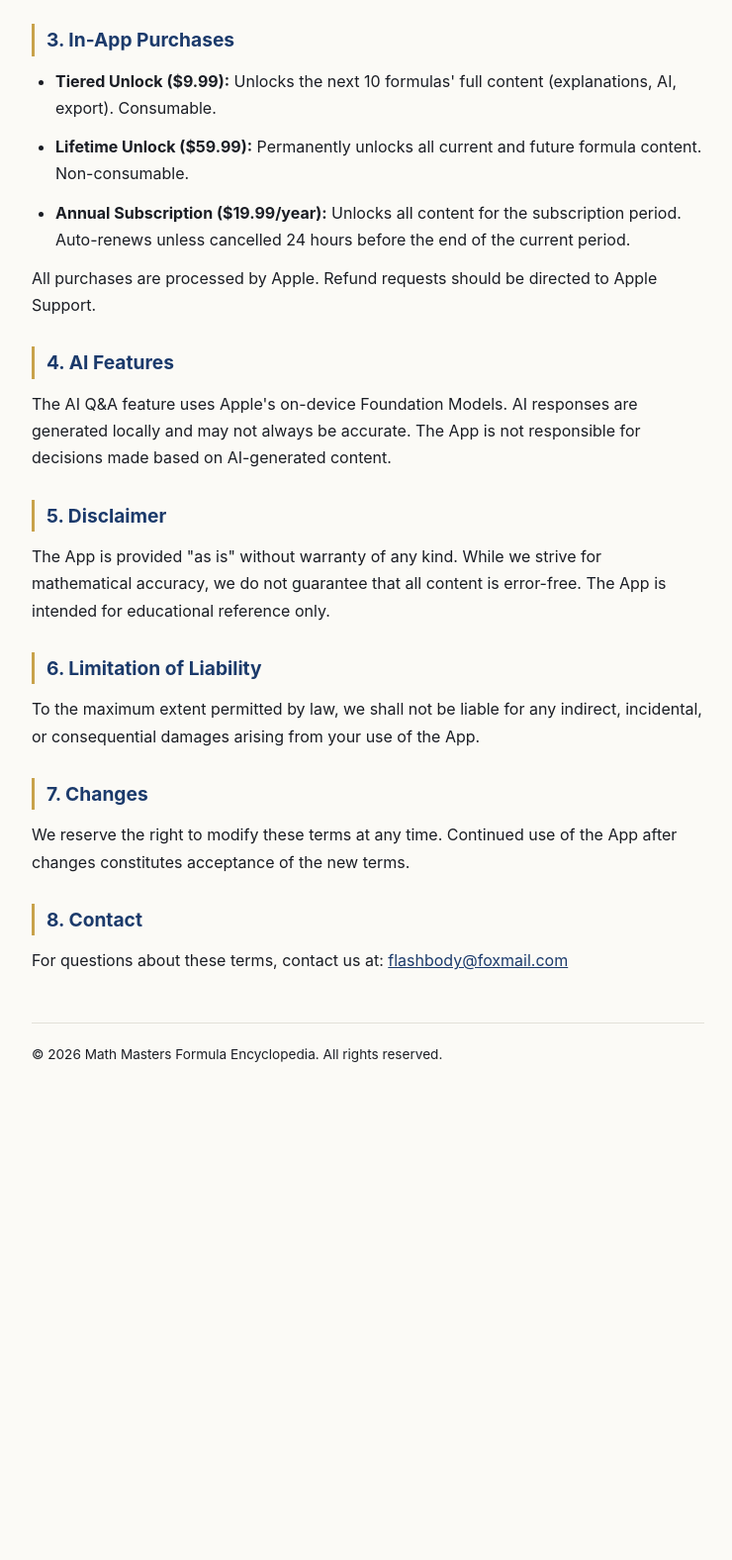
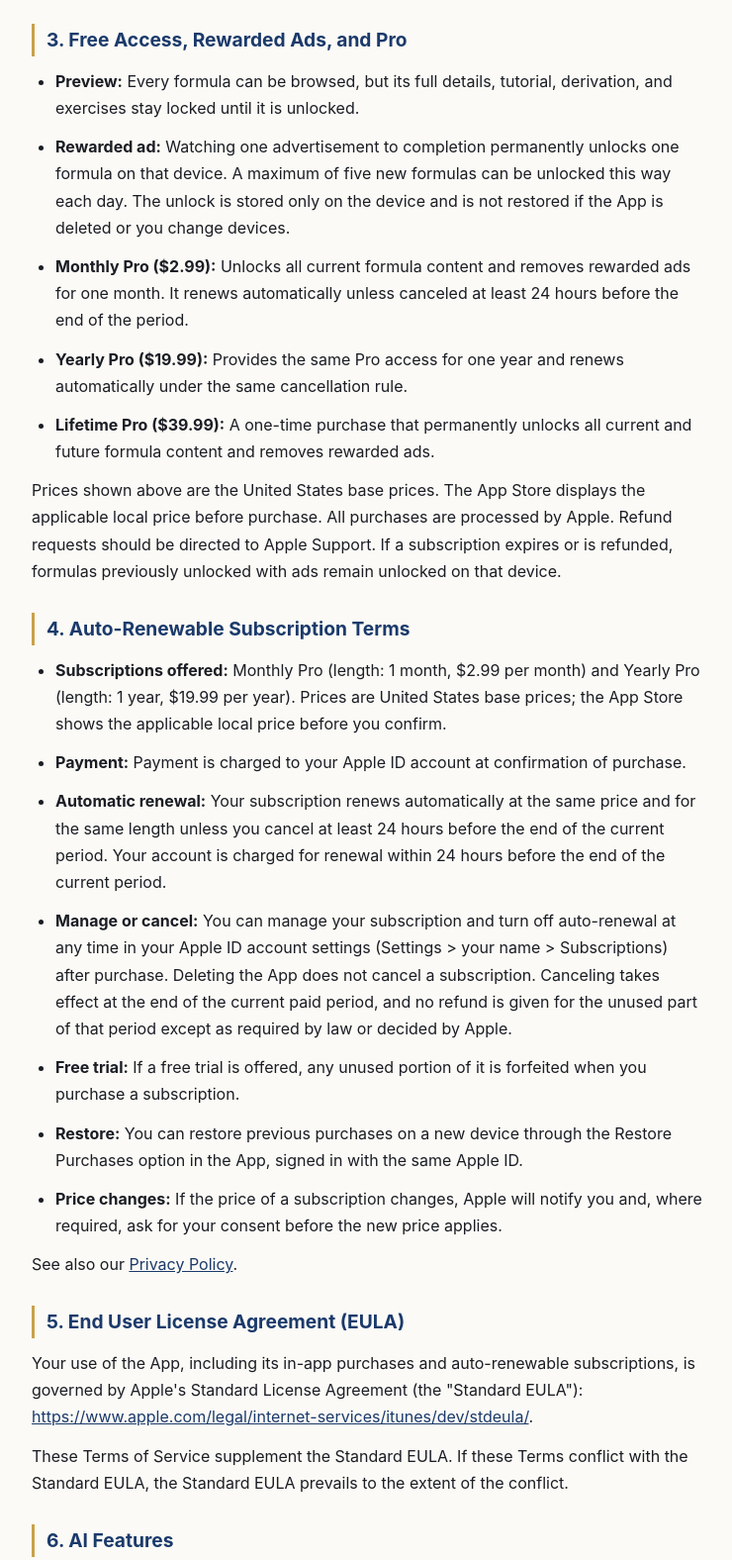
Before and after one commit to flashbody/encyclopedia, a plain HTML site: page terms.html in a window 1280 px wide. Shown: the part 520-2096 px from the top of the page at 99% size, without its empty margins (268-1008 px from the left). Before the commit the page ends 1649 px from the top, so only its background shows below. Drawn offline with Linux system fonts and the light colour scheme.

Commit message:
docs(terms): add auto-renewable subscription terms and Apple Standard EULA section

```diff
--- a/terms.html
+++ b/terms.html
@@ -67,7 +67,7 @@
 </head>
 <body>
     <h1>Terms of Service</h1>
-    <p class="subtitle">Last updated: July 31, 2026</p>
+    <p class="subtitle">Last updated: October 10, 2026</p>
 
     <p>By downloading or using <strong>Math Masters Formula Encyclopedia</strong> ("the App"), you agree to the following terms.</p>
 
@@ -77,27 +77,45 @@
     <h2>2. Content</h2>
     <p>The mathematical formulas presented in the App are public domain mathematical knowledge. The explanations, analyses, and educational content are original works. You may use the content for personal learning and reference. Redistribution of the App's proprietary content (explanations, analyses, UI design) is prohibited.</p>
 
-    <h2>3. In-App Purchases</h2>
+    <h2>3. Free Access, Rewarded Ads, and Pro</h2>
     <ul>
-        <li><strong>Tiered Unlock ($9.99):</strong> Unlocks the next 10 formulas' full content (explanations, AI, export). Consumable.</li>
-        <li><strong>Lifetime Unlock ($59.99):</strong> Permanently unlocks all current and future formula content. Non-consumable.</li>
-        <li><strong>Annual Subscription ($19.99/year):</strong> Unlocks all content for the subscription period. Auto-renews unless cancelled 24 hours before the end of the current period.</li>
+        <li><strong>Preview:</strong> Every formula can be browsed, but its full details, tutorial, derivation, and exercises stay locked until it is unlocked.</li>
+        <li><strong>Rewarded ad:</strong> Watching one advertisement to completion permanently unlocks one formula on that device. A maximum of five new formulas can be unlocked this way each day. The unlock is stored only on the device and is not restored if the App is deleted or you change devices.</li>
+        <li><strong>Monthly Pro ($2.99):</strong> Unlocks all current formula content and removes rewarded ads for one month. It renews automatically unless canceled at least 24 hours before the end of the period.</li>
+        <li><strong>Yearly Pro ($19.99):</strong> Provides the same Pro access for one year and renews automatically under the same cancellation rule.</li>
+        <li><strong>Lifetime Pro ($39.99):</strong> A one-time purchase that permanently unlocks all current and future formula content and removes rewarded ads.</li>
     </ul>
-    <p>All purchases are processed by Apple. Refund requests should be directed to Apple Support.</p>
+    <p>Prices shown above are the United States base prices. The App Store displays the applicable local price before purchase. All purchases are processed by Apple. Refund requests should be directed to Apple Support. If a subscription expires or is refunded, formulas previously unlocked with ads remain unlocked on that device.</p>
 
-    <h2>4. AI Features</h2>
+    <h2>4. Auto-Renewable Subscription Terms</h2>
+    <ul>
+        <li><strong>Subscriptions offered:</strong> Monthly Pro (length: 1 month, $2.99 per month) and Yearly Pro (length: 1 year, $19.99 per year). Prices are United States base prices; the App Store shows the applicable local price before you confirm.</li>
+        <li><strong>Payment:</strong> Payment is charged to your Apple ID account at confirmation of purchase.</li>
+        <li><strong>Automatic renewal:</strong> Your subscription renews automatically at the same price and for the same length unless you cancel at least 24 hours before the end of the current period. Your account is charged for renewal within 24 hours before the end of the current period.</li>
+        <li><strong>Manage or cancel:</strong> You can manage your subscription and turn off auto-renewal at any time in your Apple ID account settings (Settings &gt; your name &gt; Subscriptions) after purchase. Deleting the App does not cancel a subscription. Canceling takes effect at the end of the current paid period, and no refund is given for the unused part of that period except as required by law or decided by Apple.</li>
+        <li><strong>Free trial:</strong> If a free trial is offered, any unused portion of it is forfeited when you purchase a subscription.</li>
+        <li><strong>Restore:</strong> You can restore previous purchases on a new device through the Restore Purchases option in the App, signed in with the same Apple ID.</li>
+        <li><strong>Price changes:</strong> If the price of a subscription changes, Apple will notify you and, where required, ask for your consent before the new price applies.</li>
+    </ul>
+    <p>See also our <a href="privacy.html">Privacy Policy</a>.</p>
+
+    <h2>5. End User License Agreement (EULA)</h2>
+    <p>Your use of the App, including its in-app purchases and auto-renewable subscriptions, is governed by Apple's Standard License Agreement (the "Standard EULA"): <a href="https://www.apple.com/legal/internet-services/itunes/dev/stdeula/">https://www.apple.com/legal/internet-services/itunes/dev/stdeula/</a>.</p>
+    <p>These Terms of Service supplement the Standard EULA. If these Terms conflict with the Standard EULA, the Standard EULA prevails to the extent of the conflict.</p>
+
+    <h2>6. AI Features</h2>
     <p>The AI Q&A feature uses Apple's on-device Foundation Models. AI responses are generated locally and may not always be accurate. The App is not responsible for decisions made based on AI-generated content.</p>
 
-    <h2>5. Disclaimer</h2>
+    <h2>7. Disclaimer</h2>
     <p>The App is provided "as is" without warranty of any kind. While we strive for mathematical accuracy, we do not guarantee that all content is error-free. The App is intended for educational reference only.</p>
 
-    <h2>6. Limitation of Liability</h2>
+    <h2>8. Limitation of Liability</h2>
     <p>To the maximum extent permitted by law, we shall not be liable for any indirect, incidental, or consequential damages arising from your use of the App.</p>
 
-    <h2>7. Changes</h2>
+    <h2>9. Changes</h2>
     <p>We reserve the right to modify these terms at any time. Continued use of the App after changes constitutes acceptance of the new terms.</p>
 
-    <h2>8. Contact</h2>
+    <h2>10. Contact</h2>
     <p>For questions about these terms, contact us at: <a href="mailto:flashbody@foxmail.com">flashbody@foxmail.com</a></p>
 
     <div class="footer">
```
